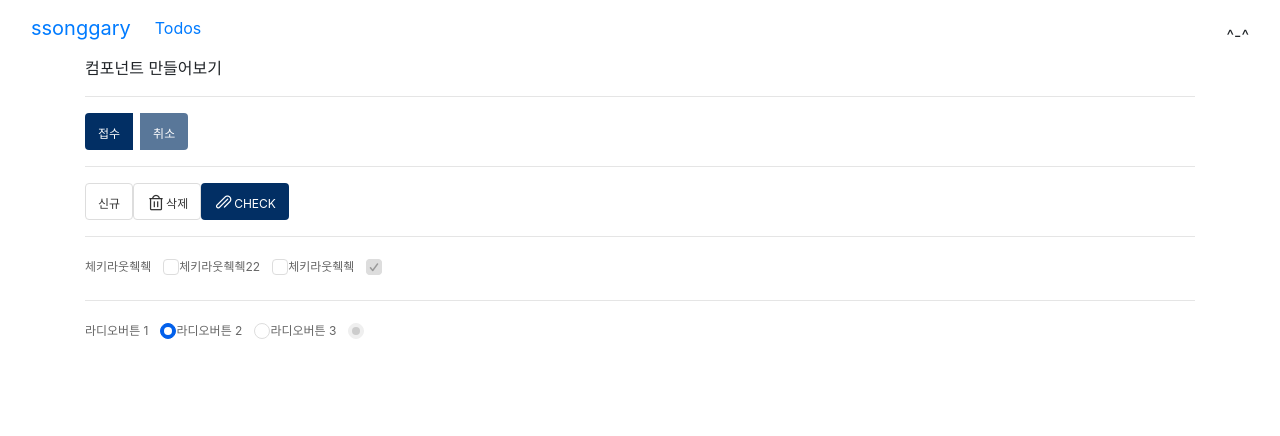
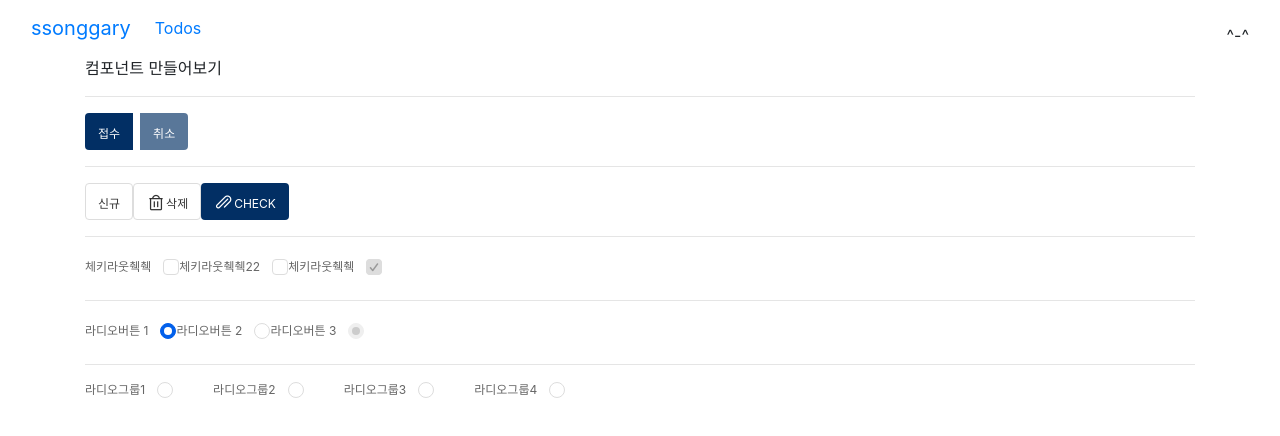
Before and after one commit to ssonggary/vue3_practice, a Vue app: page / in a window 1280 px wide. Shown: the top 436 px of the page. Built offline with nearby package versions, Linux system fonts and the light colour scheme.

Commit message:
라디오 그룹 컴포넌트 만들어보기

```diff
--- a/assets/style/components/_radio.scss
+++ b/assets/style/components/_radio.scss
@@ -56,3 +56,8 @@
     }
   }
 }
+
+.radio-group {
+  display: flex;
+  gap: 40px;
+}
--- /dev/null
+++ b/src/components/RadioGroup.vue
@@ -0,0 +1,52 @@
+<template>
+  <div class="radio-group">
+    <Radio
+      v-for="option in options"
+      :key="option.value"
+      v-model="selectValue"
+      :name="name"
+      :value="option.value"
+      :id="option.id"
+      :disabled="option.disabled"
+    >
+      {{ option.label }}
+    </Radio>
+  </div>
+</template>
+<script>
+import Radio from './Radio.vue';
+export default {
+  name: 'RadioGroup',
+  components: {
+    Radio
+  },
+  props: {
+    options: {
+      type: Array,
+      required: true,
+      default: () => []
+    },
+    modelValue: {
+      type: [String, Number, Boolean],
+      required: true,
+    },
+    name: {
+      type: String,
+      required: true,
+    }
+  },
+  computed: {
+    selectValue: {
+      get() {
+        return this.modelValue;
+      },
+      set(value) {
+        this.$emit('update:modelValue', value);
+      }
+    }
+  }
+}
+</script>
+<style>
+
+</style>
--- a/src/pages/index.vue
+++ b/src/pages/index.vue
@@ -40,6 +40,12 @@
     >
       라디오버튼 3
     </Radio>
+    <hr>
+    <RadioGroup
+      v-model="selectedRadioOption"
+      name="radioGroup2"
+      :options="radioOptions"
+    ></RadioGroup>
   </div>
 </template>
 <script>
@@ -47,6 +53,7 @@ import Button from '@/components/Button.vue';
 import ButtonGroup from '@/components/ButtonGroup.vue';
 import Checkbox from '@/components/Checkbox.vue';
 import Radio from "@/components/Radio.vue";
+import RadioGroup from '@/components/RadioGroup.vue';
 
 export default {
   components: {
@@ -54,6 +61,7 @@ export default {
     ButtonGroup,
     Checkbox,
     Radio,
+    RadioGroup,
   },
   data() {
     return {
@@ -63,6 +71,14 @@ export default {
       isChecked3: false,
       // radio
       selectedOption: 'option1',
+      // radioGroup
+      selectedRadioOption: '',
+      radioOptions: [
+        {label: '라디오그룹1', value: 'op1', id: 'radio1', disabled: false},
+        {label: '라디오그룹2', value: 'op2', id: 'radio2', disabled: false},
+        {label: '라디오그룹3', value: 'op3', id: 'radio3', disabled: false},
+        {label: '라디오그룹4', value: 'op4', id: 'radio4', disabled: false}
+      ]
     }
   },
 }
```
